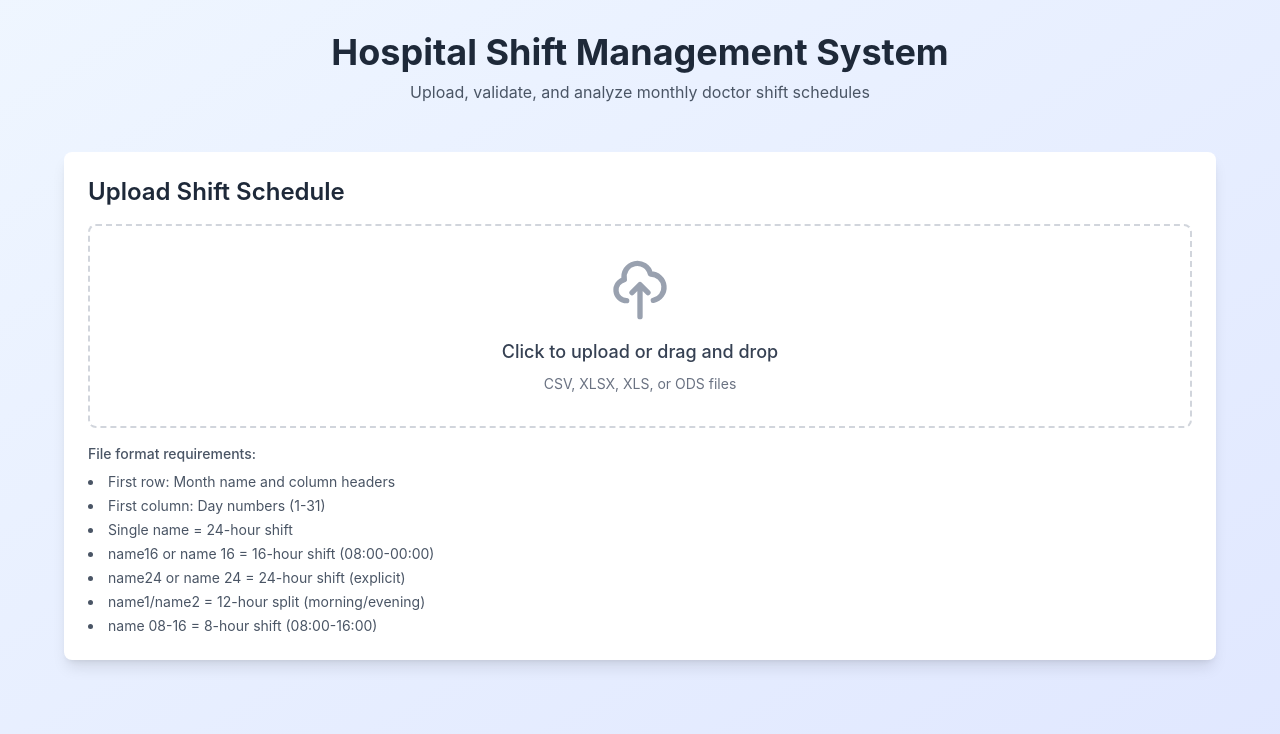
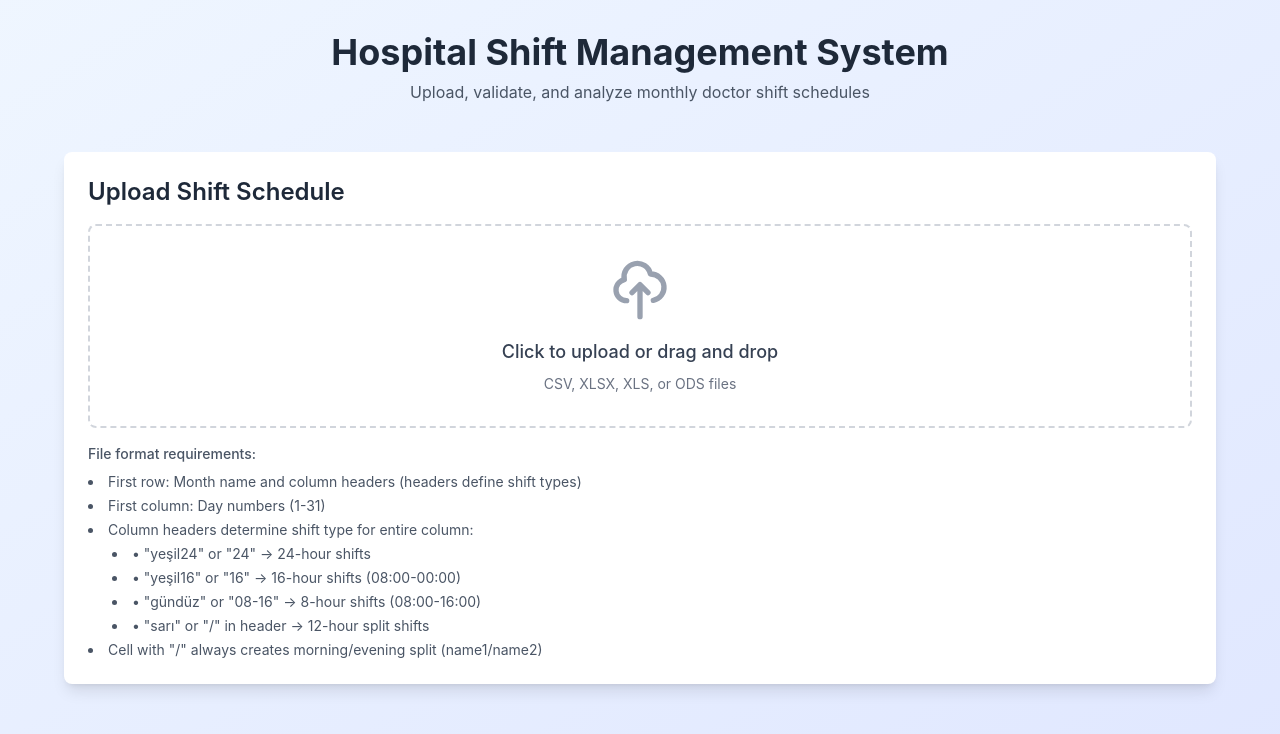
Before and after one commit to abdulkarim1422/gfdh-shifts-program, a React (Vite) app: page / in a window 1280 px wide. Shown: the top 734 px of the page. Built offline with nearby package versions, Linux system fonts and the light colour scheme.

Commit message:
feat: Enhance shift type parsing logic based on column headers for improved data handling

```diff
--- a/src/components/FileUpload.tsx
+++ b/src/components/FileUpload.tsx
@@ -12,6 +12,26 @@ const FileUpload: React.FC<FileUploadProps> = ({ onDataLoaded, onError }) => {
   const parseShiftData = (rows: string[][]): ShiftData => {
     // First row contains month and column headers
     const month = rows[0]?.[0] || 'Unknown';
+    const headers = rows[0] || [];
+
+    // Parse column headers to determine shift types
+    const columnShiftTypes: Array<{type: 'split' | '24h' | '16h' | '8h' | 'unknown', hours: number}> = [];
+    headers.forEach((header, index) => {
+      const h = header?.toLowerCase().trim() || '';
+
+      if (h.includes('24') || h.includes('yirmi dört')) {
+        columnShiftTypes[index] = { type: '24h', hours: 24 };
+      } else if (h.includes('16') || h.includes('on altı')) {
+        columnShiftTypes[index] = { type: '16h', hours: 16 };
+      } else if (h.includes('gündüz') || h.includes('08-16') || h.includes('8-16')) {
+        columnShiftTypes[index] = { type: '8h', hours: 8 };
+      } else if (h.includes('/') || h.includes('sarı') || h.includes('müs')) {
+        // Split shift columns (morning/evening)
+        columnShiftTypes[index] = { type: 'split', hours: 12 };
+      } else {
+        columnShiftTypes[index] = { type: 'unknown', hours: 24 }; // default to 24h
+      }
+    });
 
     // Find where the actual data ends (before extra info)
     let dataEndIndex = rows.length;
@@ -42,8 +62,11 @@ const FileUpload: React.FC<FileUploadProps> = ({ onDataLoaded, onError }) => {
 
         shifts.push(cell);
 
-        // Check if it's a split shift (morning/evening)
-        if (cell.includes('/')) {
+        // Get the shift type from column header
+        const columnType = columnShiftTypes[col] || { type: 'unknown', hours: 24 };
+
+        // Check if it's a split shift (morning/evening) based on cell or column
+        if (cell.includes('/') || columnType.type === 'split') {
           const [name1, name2] = cell.split('/').map(n => n.trim());
 
           if (name1) {
@@ -65,8 +88,8 @@ const FileUpload: React.FC<FileUploadProps> = ({ onDataLoaded, onError }) => {
               hours: 12
             });
           }
-        } else if (cell.match(/08-16/i)) {
-          // 8-hour shift (08-16 format)
+        } else if (cell.match(/08-16/i) || columnType.type === '8h') {
+          // 8-hour shift (from cell content or column header)
           const name = cell.replace(/08-16/i, '').trim().toLowerCase();
           if (name) {
             allShifts.push({
@@ -77,26 +100,24 @@ const FileUpload: React.FC<FileUploadProps> = ({ onDataLoaded, onError }) => {
               hours: 8
             });
           }
-        } else if (cell.match(/\b(16|24)\b/)) {
-          // Check for number suffix (yeşil16, yeşil24, etc.)
-          const match = cell.match(/^(.+?)\s*(16|24)$/);
-          if (match) {
-            const name = match[1].trim().toLowerCase();
-            const hours = parseInt(match[2]);
-
+        } else if (columnType.type === '16h') {
+          // 16-hour shift (from column header)
+          const name = cell.replace(/\s*(16|yesil|yeşil)\s*/gi, '').trim().toLowerCase();
           if (name) {
             allShifts.push({
               name,
               day,
-                shiftType: hours === 16 ? '16h' : '24h',
+              shiftType: '16h',
               column: col,
-                hours: hours
+              hours: 16
             });
           }
-          } else {
-            // If no match, treat as 24h shift
+        } else if (columnType.type === '24h') {
+          // 24-hour shift (from column header)
+          const name = cell.replace(/\s*(24|yesil|yeşil)\s*/gi, '').trim().toLowerCase();
+          if (name) {
             allShifts.push({
-              name: cell.toLowerCase(),
+              name,
               day,
               shiftType: '24h',
               column: col,
@@ -104,13 +125,13 @@ const FileUpload: React.FC<FileUploadProps> = ({ onDataLoaded, onError }) => {
             });
           }
         } else {
-          // Default: 24-hour shift
+          // Default: treat as determined by column type or 24h if unknown
           allShifts.push({
             name: cell.toLowerCase(),
             day,
-            shiftType: '24h',
+            shiftType: columnType.type === 'unknown' ? '24h' : columnType.type as '24h' | '16h' | '8h',
             column: col,
-            hours: 24
+            hours: columnType.hours
           });
         }
       }
@@ -227,13 +248,14 @@ const FileUpload: React.FC<FileUploadProps> = ({ onDataLoaded, onError }) => {
       <div className="mt-4 text-sm text-gray-600">
         <p className="font-medium mb-2">File format requirements:</p>
         <ul className="list-disc list-inside space-y-1">
-          <li>First row: Month name and column headers</li>
+          <li>First row: Month name and column headers (headers define shift types)</li>
           <li>First column: Day numbers (1-31)</li>
-          <li>Single name = 24-hour shift</li>
-          <li>name16 or name 16 = 16-hour shift (08:00-00:00)</li>
-          <li>name24 or name 24 = 24-hour shift (explicit)</li>
-          <li>name1/name2 = 12-hour split (morning/evening)</li>
-          <li>name 08-16 = 8-hour shift (08:00-16:00)</li>
+          <li>Column headers determine shift type for entire column:</li>
+          <li className="ml-6">• "yeşil24" or "24" → 24-hour shifts</li>
+          <li className="ml-6">• "yeşil16" or "16" → 16-hour shifts (08:00-00:00)</li>
+          <li className="ml-6">• "gündüz" or "08-16" → 8-hour shifts (08:00-16:00)</li>
+          <li className="ml-6">• "sarı" or "/" in header → 12-hour split shifts</li>
+          <li>Cell with "/" always creates morning/evening split (name1/name2)</li>
         </ul>
       </div>
     </div>
```
Lines whose indentation alone changed are shown as unchanged.
